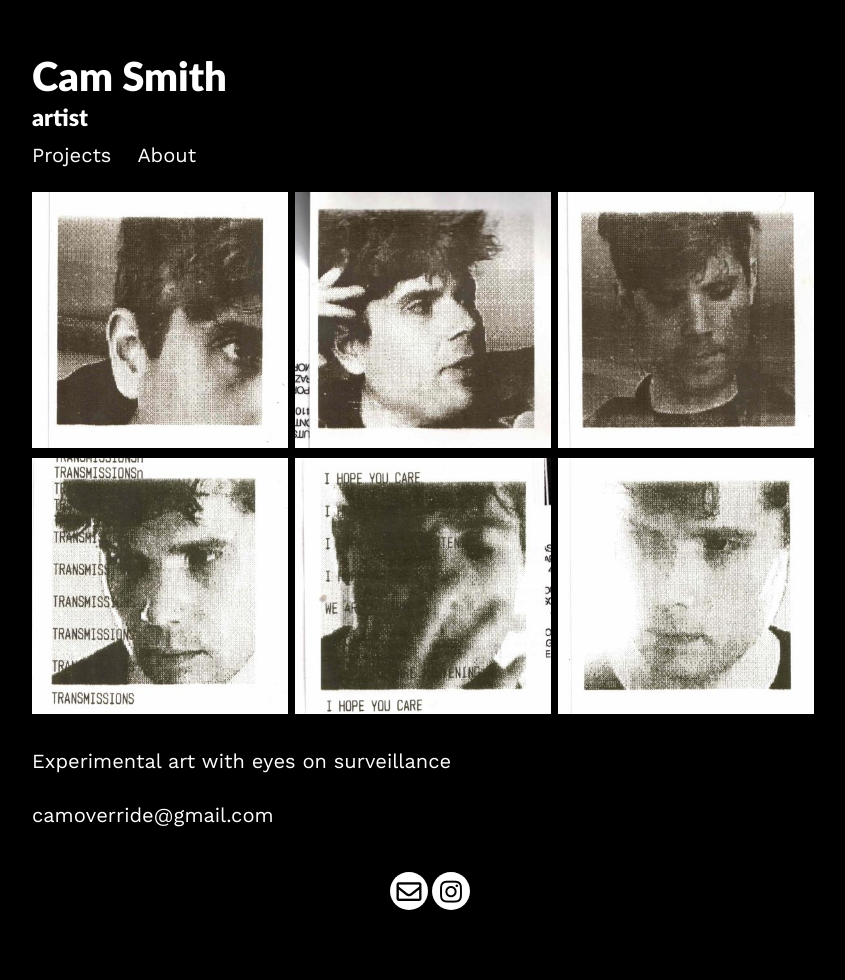
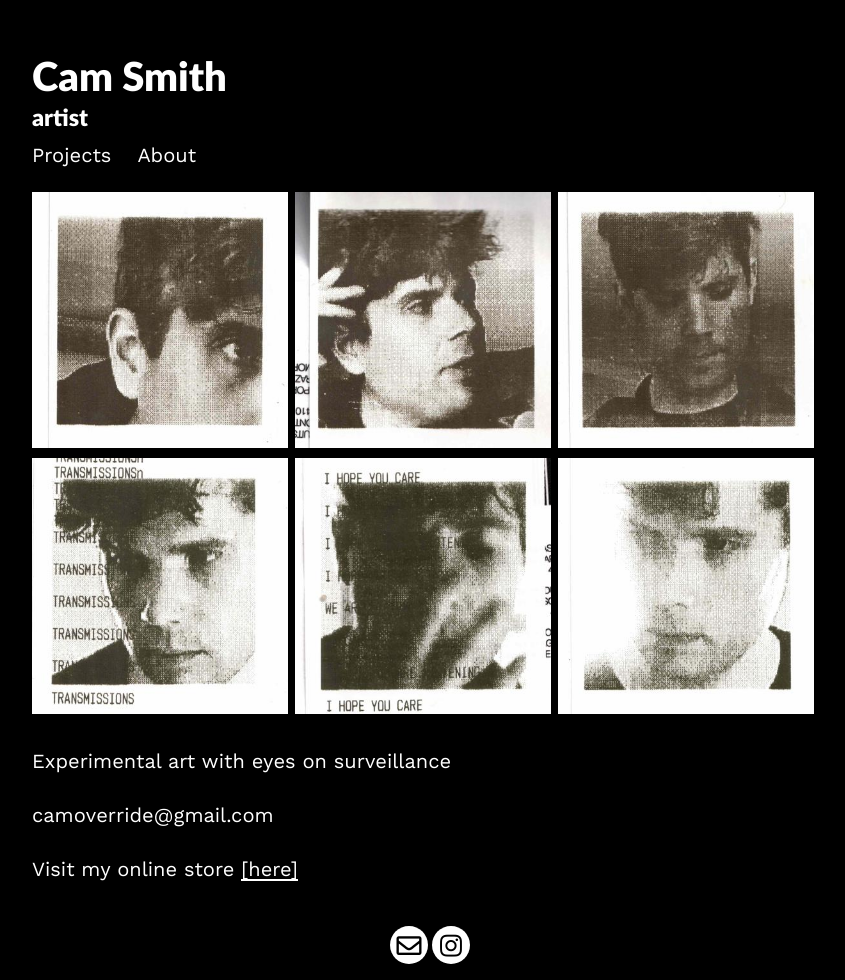
Before and after one commit to camoverride/portfolio, a Jekyll site: the page built from cam.md, in a window 1280 px wide. Shown: the whole page, without its empty margins (208-1053 px from the left). Built offline with Jekyll 4.4.1, drawn with Linux system fonts in a browser that asks for light colours; nearby versions of some CDN libraries.

Commit message:
add payment links

```diff
--- a/_layouts/cam.html
+++ b/_layouts/cam.html
@@ -16,3 +16,5 @@ layout: default
 <p>Experimental art with eyes on surveillance</p>
 
 <p>camoverride@gmail.com</p>
+
+<p>Visit my online store <a href="https://cam-smith-art.square.site/">[here]</a></p>
--- a/_layouts/mona_lisa_override.html
+++ b/_layouts/mona_lisa_override.html
@@ -19,3 +19,5 @@ layout: default
 <p>
     Although this portrait appears playful at first glance, many of the guests at my show felt unsettled after their initial surprise and laughter.
 </p>
+
+<p>You can buy this artwork <a href="https://cam-smith-art.square.site/product/mona-lisa-override/1?cs=true&cst=popular">[here]</a></p>
```
